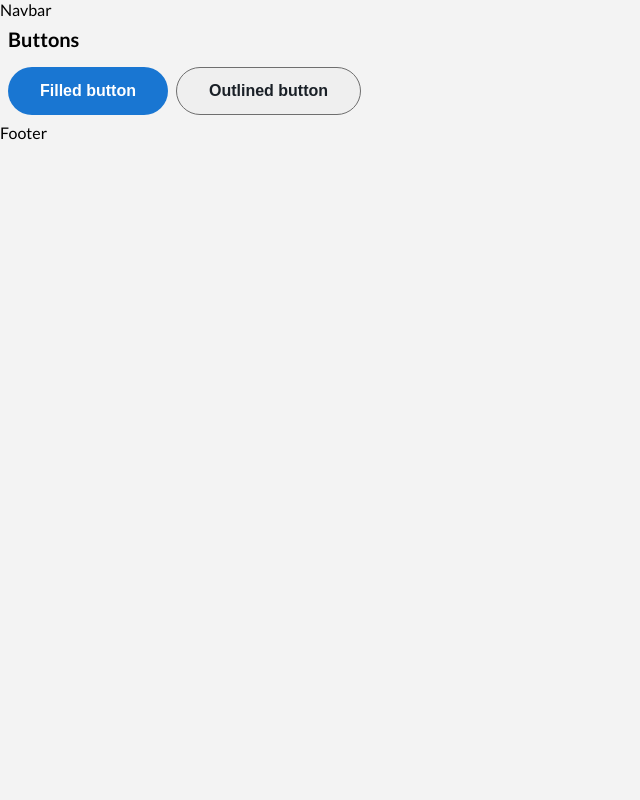
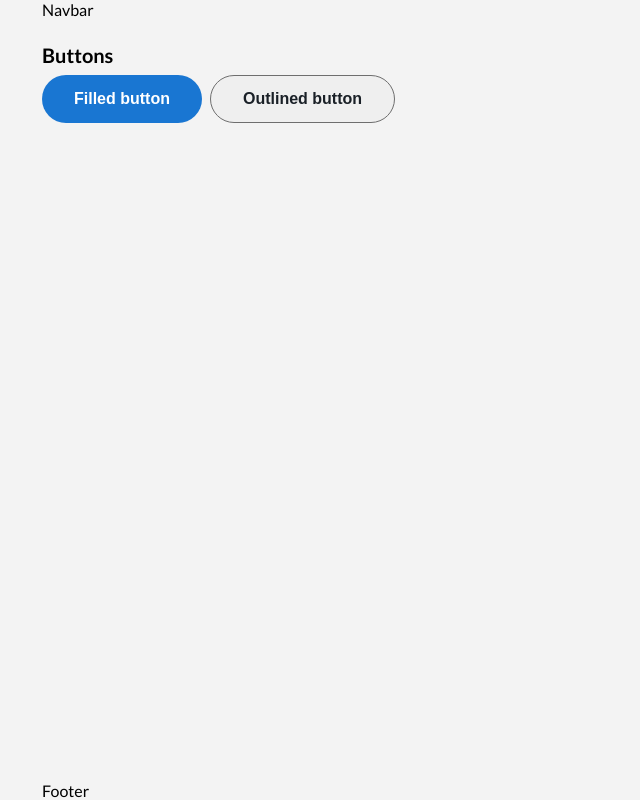
Before and after one commit to HVish/shopping-cart-1k, a Next.js app: page /playground in a window 1280 px wide. Shown: the whole page, without its empty margins (0-640 px from the left). Built offline with nearby package versions, Linux system fonts and the light colour scheme.

Commit message:
add layout styles

```diff
--- a/@types/emotion.d.ts
+++ b/@types/emotion.d.ts
@@ -22,6 +22,10 @@ interface ThemePalette {
   };
 }
 
+interface ThemeVariables {
+  mainContentWidth: number;
+}
+
 declare module '@emotion/react' {
   export interface ThemeSpacing {
     (arg1: number): string | number;
@@ -34,10 +38,12 @@ declare module '@emotion/react' {
   export interface ThemeOptions {
     palette: ThemePalette;
     spacing: number;
+    variables: ThemeVariables;
   }
 
   export interface Theme {
     palette: ThemePalette;
     spacing: ThemeSpacing;
+    variables: ThemeVariables;
   }
 }
--- a/components/Button.tsx
+++ b/components/Button.tsx
@@ -37,12 +37,20 @@ const Root = styled('button')(({ theme }) => ({
   [`&.${buttonClasses.outlined}`]: {
     border: `1px solid ${theme.palette.grey.main}`,
     color: theme.palette.typography.primary,
+
+    '&:hover': {
+      backgroundColor: theme.palette.grey.light,
+    },
   },
 
   [`&.${buttonClasses.filled}`]: {
     border: 'none',
     backgroundColor: theme.palette.primary.main,
     color: theme.palette.primary.contrastText,
+
+    '&:hover': {
+      backgroundColor: theme.palette.primary.dark,
+    },
   },
 }));
 
--- a/components/Footer.tsx
+++ b/components/Footer.tsx
@@ -1,5 +1,9 @@
-const Footer = () => {
-  return <footer>Footer</footer>;
+interface Props {
+  className?: string;
+}
+
+const Footer = ({ className }: Props) => {
+  return <footer className={className}>Footer</footer>;
 };
 
 export default Footer;
--- a/components/Layout.tsx
+++ b/components/Layout.tsx
@@ -1,7 +1,26 @@
+import styled from '@emotion/styled';
 import { ReactNode } from 'react';
 
 import Footer from './Footer';
 import Navbar from './Navbar';
+
+const Root = styled('div')(({ theme }) => ({
+  display: 'flex',
+  flexDirection: 'column',
+  alignItems: 'stretch',
+  flexWrap: 'wrap',
+  overflow: 'auto',
+  minHeight: '100vh',
+  padding: theme.spacing(0, 4),
+  maxWidth: theme.variables.mainContentWidth,
+  margin: 'auto',
+}));
+
+const Main = styled('main')(({ theme }) => ({
+  flex: 1,
+  overflow: 'auto',
+  padding: theme.spacing(4, 0),
+}));
 
 interface Props {
   children: ReactNode;
@@ -9,13 +28,11 @@ interface Props {
 
 const Layout = ({ children }: Props) => {
   return (
-    <>
-      <header>
-        <Navbar />
-      </header>
-      <main>{children}</main>
+    <Root>
+      <Navbar />
+      <Main>{children}</Main>
       <Footer />
-    </>
+    </Root>
   );
 };
 
--- a/components/Navbar.tsx
+++ b/components/Navbar.tsx
@@ -1,5 +1,20 @@
-const Navbar = () => {
-  return <nav>Navbar</nav>;
+import clsx from 'clsx';
+
+import { prefixedClassNames } from '../styles/utils';
+
+export const navbarClasses = prefixedClassNames('Navbar', ['root', 'navbar']);
+
+interface Props {
+  classes?: typeof navbarClasses;
+  className?: string;
+}
+
+const Navbar = ({ classes, className }: Props) => {
+  return (
+    <header className={clsx(className, classes?.root)}>
+      <nav className={classes?.navbar}>Navbar</nav>
+    </header>
+  );
 };
 
 export default Navbar;
--- a/pages/playground.tsx
+++ b/pages/playground.tsx
@@ -5,24 +5,23 @@ import Button from '../components/Button';
 const Heading = styled('div')(({ theme }) => ({
   fontSize: 20,
   fontWeight: 'bold',
-  padding: theme.spacing(2),
+  padding: theme.spacing(2, 0),
 }));
 
 const Row = styled('div')(({ theme }) => ({
   display: 'flex',
   gap: theme.spacing(2),
-  padding: theme.spacing(2),
 }));
 
 const Playground = () => {
   return (
-    <main>
+    <>
       <Heading>Buttons</Heading>
       <Row>
         <Button>Filled button</Button>
         <Button variant="outlined">Outlined button</Button>
       </Row>
-    </main>
+    </>
   );
 };
 
--- a/styles/theme.ts
+++ b/styles/theme.ts
@@ -2,6 +2,9 @@ import { createTheme } from './utils';
 
 const theme = createTheme({
   spacing: 4,
+  variables: {
+    mainContentWidth: 1196,
+  },
   palette: {
     primary: {
       light: '#42a5f5',
--- a/styles/utils.tsx
+++ b/styles/utils.tsx
@@ -10,9 +10,14 @@ function createSpacingFn(stepSize: number): ThemeSpacing {
   };
 }
 
-export function createTheme({ palette, spacing }: ThemeOptions): Theme {
+export function createTheme({
+  palette,
+  spacing,
+  variables,
+}: ThemeOptions): Theme {
   return {
     palette,
+    variables,
     spacing: createSpacingFn(spacing),
   };
 }
```
